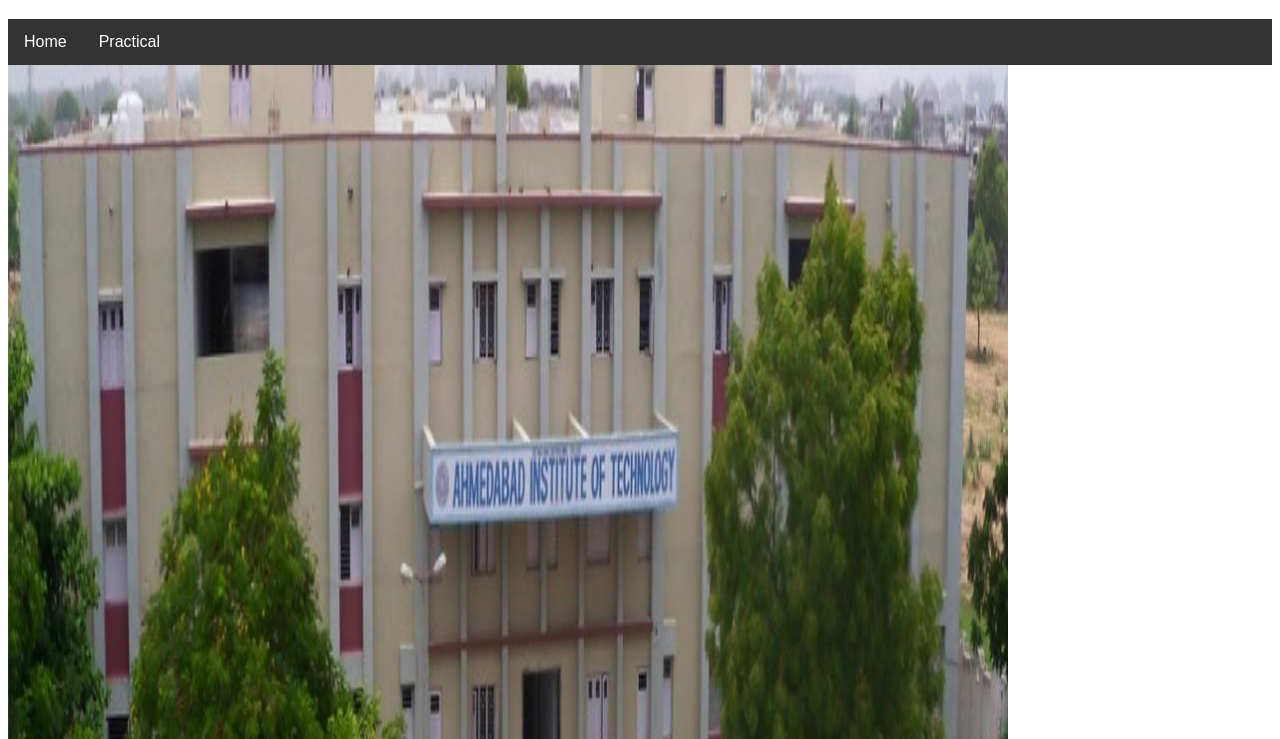
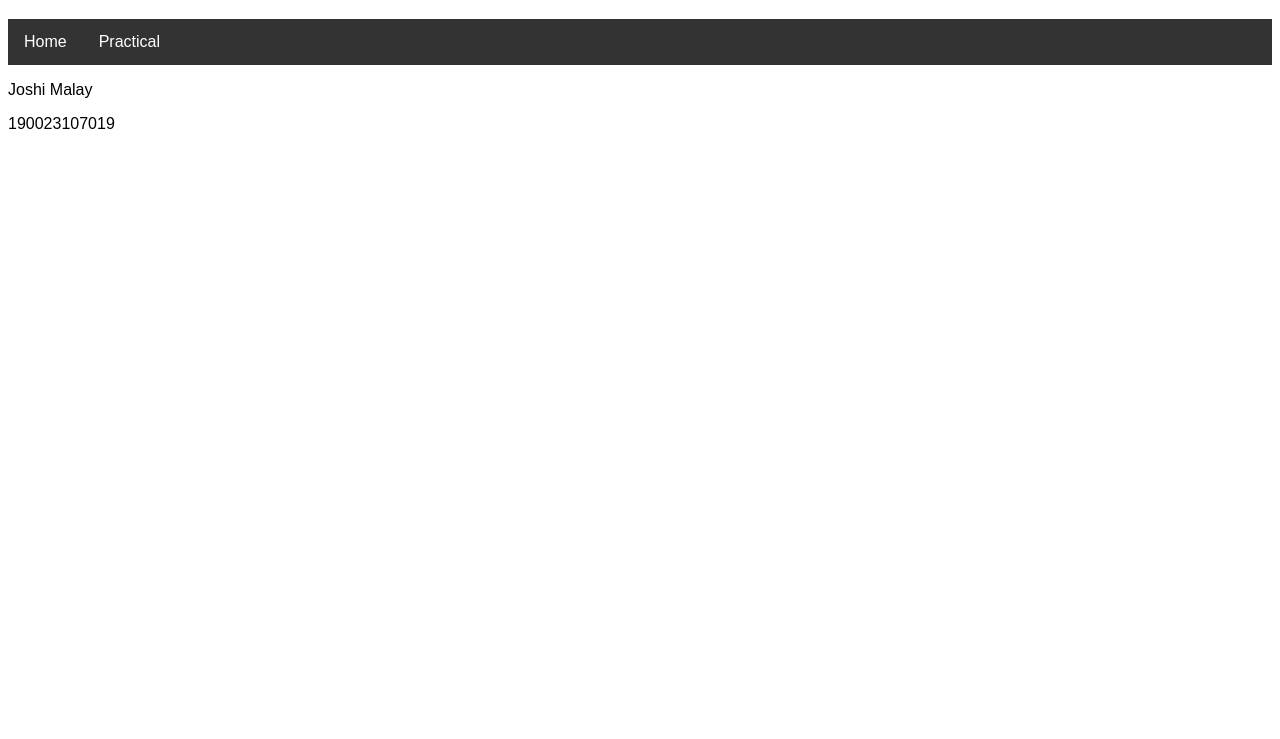
Before and after one commit to mj3009/190023107019, a plain HTML site: page index.html in a window 1280 px wide. Shown: the part 61-800 px from the top of the page. Drawn offline with Linux system fonts and the light colour scheme.

Commit message:
Update index.html

```diff
--- a/index.html
+++ b/index.html
@@ -87,7 +87,7 @@ body {
     </div>
   </div>
 </div>
-  <img src="AIT_Home.jpg"  width="1000" height="1000">
+
 
 
 
```
